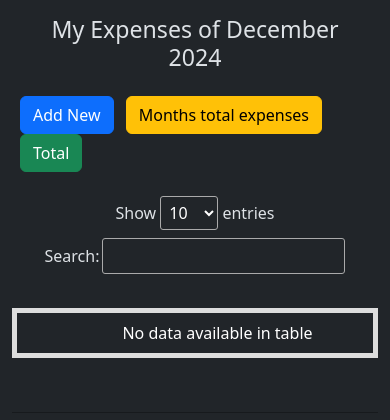
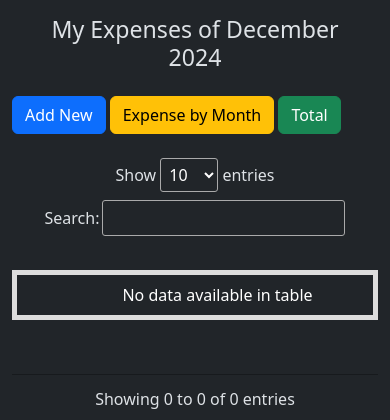
Before and after one commit to ShamiTheWebdeveloper/Monthly-Expense-Management, a PHP site: page / in a window 390 px wide. Shown: the top 420 px of the page. Run offline with PHP 8.4, Linux system fonts and the light colour scheme; data comes from the database, SQL or seed files in the repository; data that the repository does not hold is empty; some libraries are stand-ins or nearby versions.

Commit message:
responsive a table

```diff
--- a/index.php
+++ b/index.php
@@ -137,10 +137,10 @@ include 'config.php'; ?>
             <div class="row">
                 <div class="col-md-4"></div>
                 <div class="col-md-4"></div>
-                <div class="col-md-4">
-                    <button type="button" class="btn btn-primary mx-2 " data-bs-toggle="modal" data-bs-target="#addModal">Add New</button>
-                    <button class="btn btn-warning" onclick="all_mon()">Months total expenses</button>
-                    <button type="button" class="btn btn-success mx-2 " data-bs-toggle="modal" data-bs-target="#show-total">Total</button>
+                <div class="col-md-4 text-lg-end text-md-end text-sm-center text-xs-center">
+                    <button type="button" class="btn btn-primary mx-lg-2 mx-md-2 mx-sm-1 mx-xs-1" data-bs-toggle="modal" data-bs-target="#addModal">Add New</button>
+                    <button class="btn btn-warning" onclick="all_mon()">Expense by Month</button>
+                    <button type="button" class="btn btn-success mx-lg-2 mx-md-2 mx-sm-1 mx-xs-1 " data-bs-toggle="modal" data-bs-target="#show-total">Total</button>
                 </div>
             </div>
         </div>
@@ -203,7 +203,7 @@ include 'config.php'; ?>
             <div class="modal-dialog">
                 <div class="modal-content">
                     <div class="modal-header">
-                        <h1 class="modal-title fs-5" id="exampleModalLabel">Total Expenses of <?= date('F Y') ?></h1>
+                        <h1 class="modal-title fs-5" id="exampleModalLabel">Total Expenses of <?= date('M Y') ?></h1>
                         <button type="button" class="btn-close" data-bs-dismiss="modal" aria-label="Close"></button>
                     </div>
                     <div class="modal-body">
```
